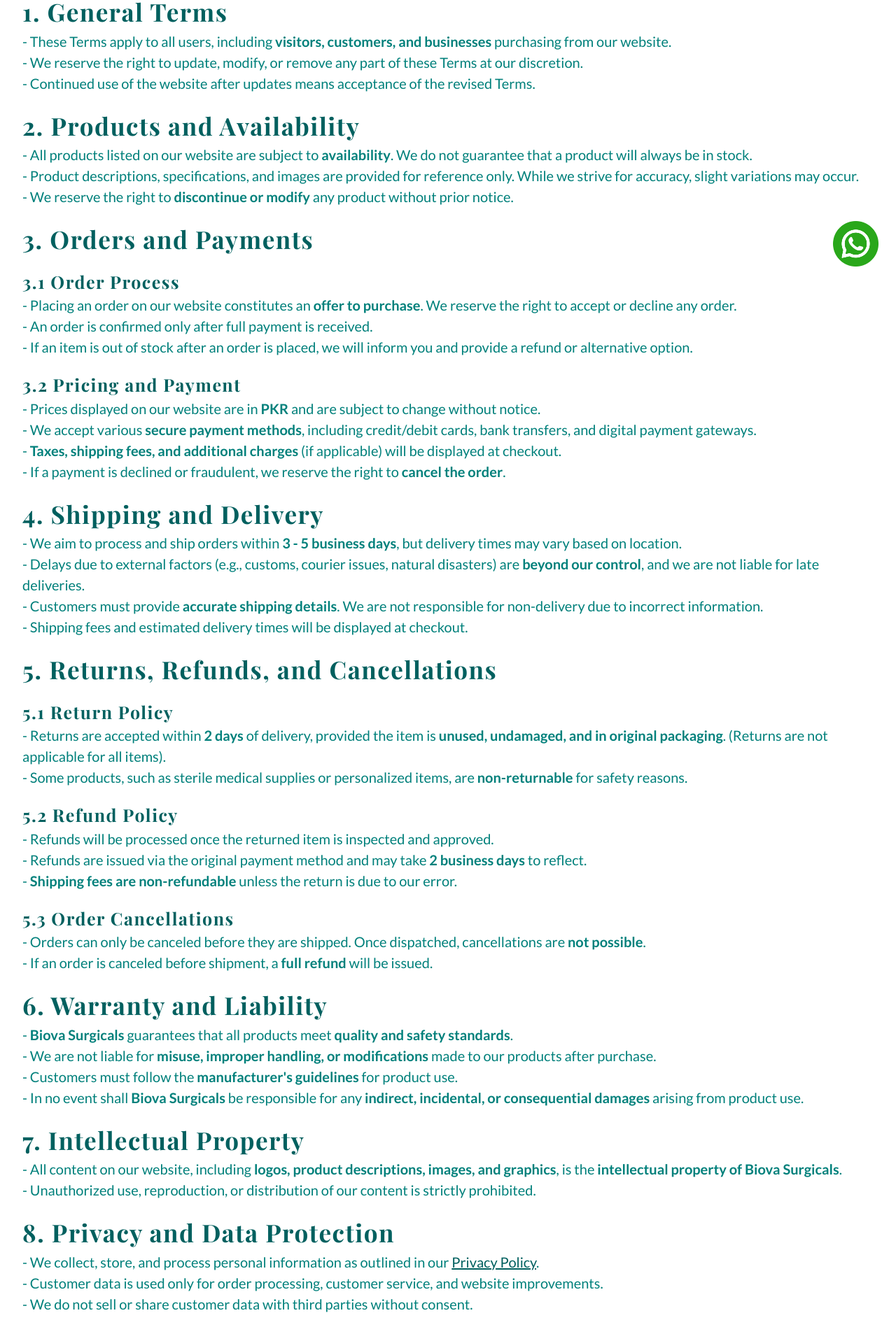
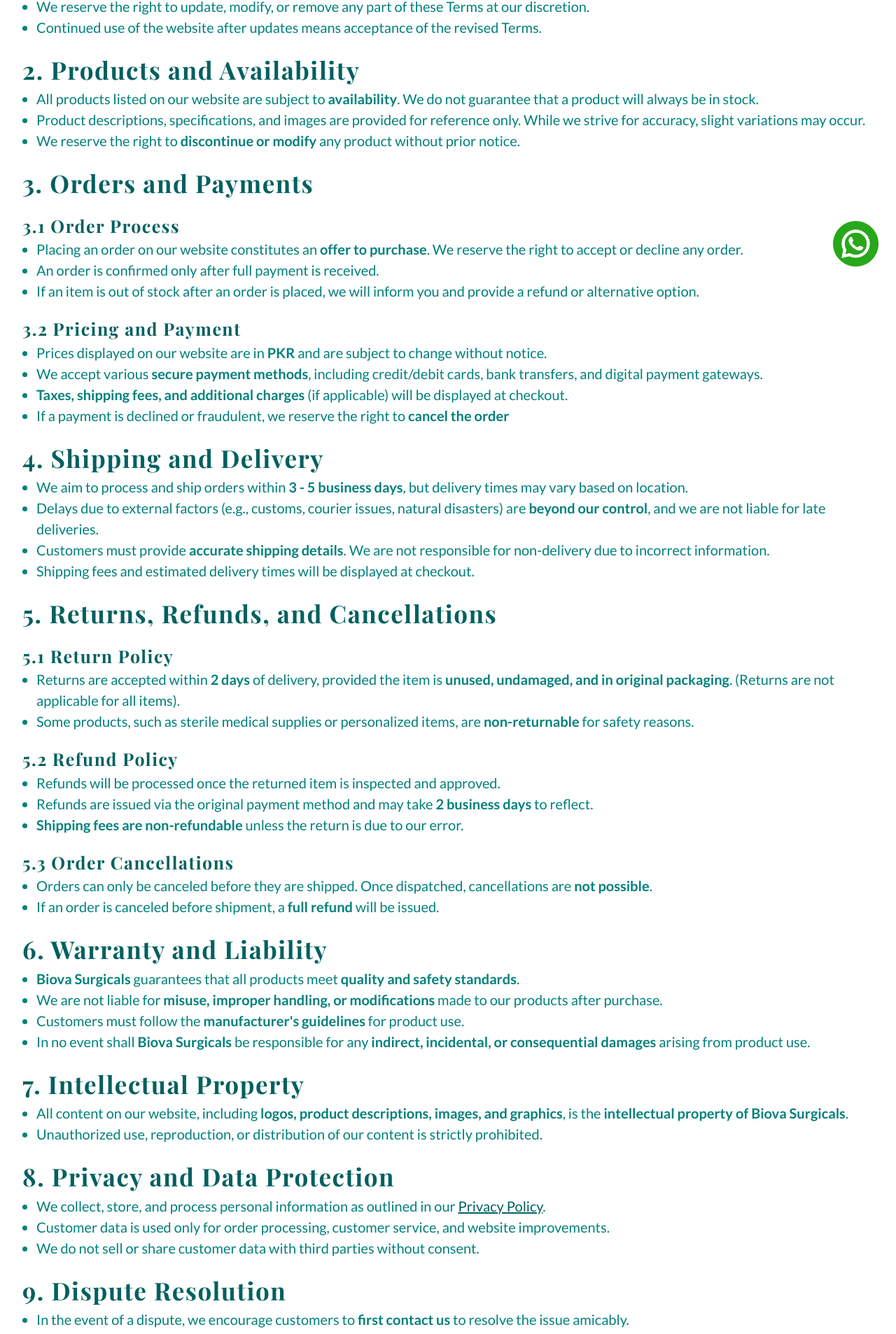
Before and after one commit to ABDULMOIZGHANI/Biova-Surgicals, a React (Vite) app in the folder FrontEnd/: page /terms-and-conditions in a window 1280 px wide. Shown: the part 394-2301 px from the top of the page at 70% size. Built offline with nearby package versions, Linux system fonts and the light colour scheme; a web font is replaced by a local one.

Commit message:
Terms & Conditions Update

```diff
--- a/FrontEnd/src/pages/Features.jsx
+++ b/FrontEnd/src/pages/Features.jsx
@@ -9,11 +9,15 @@
             <div className='h-[2px] mt-[20px] bg-[#00605f]'></div>
 
             <h2 className='text-[#00605f] playfair font-bold text-[25px] md:text-[35px] tracking-[1.5px] mt-[20px]'>Premium-Quality Products</h2>
+
+
             <p className='text-[#00807b] lato text-[17px] md:text-[20px] mb-[20px]'>
                 Every item in our inventory is: <br />
-                ✅ <b>Certified</b> (ISO, CE, FDA-compliant) for safety and reliability. <br />
-                ✅ <b>Sourced from trusted manufacturers</b> with proven track records. <br />
-                ✅ <b>Rigorously tested</b> by our biomedical engineering team before reaching you.
+                <ul className='list-disc ml-5'>
+                    <li><b>Certified</b>: (ISO, CE, FDA-compliant) for safety and reliability.</li>
+                    <li><b>Sourced from trusted manufacturers</b>:  With proven track records.</li>
+                    <li><b>Rigorously tested</b>: By our biomedical engineering team before reaching you.</li>
+                </ul>
             </p>
 
             <h2 className='text-[#00605f] playfair font-bold text-[25px] md:text-[35px] tracking-[1.5px] mt-[20px]'>Competitive Pricing Without Compromise</h2>
--- a/FrontEnd/src/pages/TermsAndConditions.jsx
+++ b/FrontEnd/src/pages/TermsAndConditions.jsx
@@ -5,10 +5,10 @@
     return (
         <section className='w-[95%] m-auto max-w-[1300px] pb-[50px]'>
             <h1 className='text-[#00605f] playfair font-bold text-[30px] md:text-[46px] text-center tracking-[1.5px] mt-[30px] mb-[10px]'>Terms and Conditions</h1>
-            <p className='text-[#00807b] text-center lato text-[20px] mb-[20px]'>
+            {/* <p className='text-[#00807b] text-center lato text-[20px] mb-[20px]'>
                 <em>Effective Date:</em> [Insert Date] <br />
                 <em>Last Updated:</em> [Insert Date]
-            </p>
+            </p> */}
 
             <p className='text-[#00807b] lato text-[17px] md:text-[20px] mb-[20px]'>
                 Welcome to <b>Biova Surgicals</b>! These Terms and Conditions govern your use of our website and services. By accessing or purchasing from <b>Biova Surgicals</b>, you agree to comply with these terms. If you do not agree, please refrain from using our services.
@@ -18,97 +18,120 @@
 
             <h2 className='text-[#00605f] playfair font-bold text-[25px] md:text-[35px] tracking-[1.5px] mt-[20px]'>1. General Terms</h2>
             <p className='text-[#00807b] lato text-[17px] md:text-[20px] mb-[20px]'>
-                - These Terms apply to all users, including <b>visitors, customers, and businesses</b> purchasing from our website. <br />
-                - We reserve the right to update, modify, or remove any part of these Terms at our discretion. <br />
-                - Continued use of the website after updates means acceptance of the revised Terms.
+                <ul className='list-disc ml-5'>
+                    <li> These Terms apply to all users, including <b>visitors, customers, and businesses</b> purchasing from our website.</li>
+                    <li>We reserve the right to update, modify, or remove any part of these Terms at our discretion.</li>
+                    <li>Continued use of the website after updates means acceptance of the revised Terms.</li>
+                </ul>
             </p>
 
             <h2 className='text-[#00605f] playfair font-bold text-[25px] md:text-[35px] tracking-[1.5px] mt-[20px]'>2. Products and Availability</h2>
             <p className='text-[#00807b] lato text-[17px] md:text-[20px] mb-[20px]'>
-                - All products listed on our website are subject to <b>availability</b>. We do not guarantee that a product will always be in stock. <br />
-                - Product descriptions, specifications, and images are provided for reference only. While we strive for accuracy, slight variations may occur. <br />
-                - We reserve the right to <b>discontinue or modify</b> any product without prior notice.
+                <ul className='list-disc ml-5'>
+                    <li>All products listed on our website are subject to <b>availability</b>. We do not guarantee that a product will always be in stock.</li>
+                    <li>Product descriptions, specifications, and images are provided for reference only. While we strive for accuracy, slight variations may occur.</li>
+                    <li>We reserve the right to <b>discontinue or modify</b> any product without prior notice.</li>
+                </ul>
             </p>
 
             <h2 className='text-[#00605f] playfair font-bold text-[25px] md:text-[35px] tracking-[1.5px] mt-[20px]'>3. Orders and Payments</h2>
 
             <h3 className='text-[#00605f] playfair font-bold text-[20px] md:text-[25px] tracking-[1.5px] mt-[15px]'>3.1 Order Process</h3>
             <p className='text-[#00807b] lato text-[17px] md:text-[20px] mb-[20px]'>
-                - Placing an order on our website constitutes an <b>offer to purchase</b>. We reserve the right to accept or decline any order. <br />
-                - An order is confirmed only after full payment is received. <br />
-                - If an item is out of stock after an order is placed, we will inform you and provide a refund or alternative option.
+                <ul className='list-disc ml-5'>
+                    <li>Placing an order on our website constitutes an <b>offer to purchase</b>. We reserve the right to accept or decline any order.</li>
+                    <li> An order is confirmed only after full payment is received.</li>
+                    <li>If an item is out of stock after an order is placed, we will inform you and provide a refund or alternative option.</li>
+                </ul>
             </p>
 
             <h3 className='text-[#00605f] playfair font-bold text-[20px] md:text-[25px] tracking-[1.5px] mt-[15px]'>3.2 Pricing and Payment</h3>
             <p className='text-[#00807b] lato text-[17px] md:text-[20px] mb-[20px]'>
-                - Prices displayed on our website are in <b>PKR</b> and are subject to change without notice. <br />
-                - We accept various <b>secure payment methods</b>, including credit/debit cards, bank transfers, and digital payment gateways. <br />
-                - <b>Taxes, shipping fees, and additional charges</b> (if applicable) will be displayed at checkout. <br />
-                - If a payment is declined or fraudulent, we reserve the right to <b>cancel the order</b>.
+                <ul className='list-disc ml-5'>
+                    <li>Prices displayed on our website are in <b>PKR</b> and are subject to change without notice.</li>
+                    <li> We accept various <b>secure payment methods</b>, including credit/debit cards, bank transfers, and digital payment gateways.</li>
+                    <li><b>Taxes, shipping fees, and additional charges</b> (if applicable) will be displayed at checkout.</li>
+                    <li>If a payment is declined or fraudulent, we reserve the right to <b>cancel the order</b></li>
+                </ul>
             </p>
 
             <h2 className='text-[#00605f] playfair font-bold text-[25px] md:text-[35px] tracking-[1.5px] mt-[20px]'>4. Shipping and Delivery</h2>
             <p className='text-[#00807b] lato text-[17px] md:text-[20px] mb-[20px]'>
-                - We aim to process and ship orders within <b>3 - 5 business days</b>, but delivery times may vary based on location. <br />
-                - Delays due to external factors (e.g., customs, courier issues, natural disasters) are <b>beyond our control</b>, and we are not liable for late deliveries. <br />
-                - Customers must provide <b>accurate shipping details</b>. We are not responsible for non-delivery due to incorrect information. <br />
-                - Shipping fees and estimated delivery times will be displayed at checkout.
+                <ul className='list-disc ml-5'>
+                    <li>We aim to process and ship orders within <b>3 - 5 business days</b>, but delivery times may vary based on location.</li>
+                    <li> Delays due to external factors (e.g., customs, courier issues, natural disasters) are <b>beyond our control</b>, and we are not liable for late deliveries. </li>
+                    <li>Customers must provide <b>accurate shipping details</b>. We are not responsible for non-delivery due to incorrect information. </li>
+                    <li>Shipping fees and estimated delivery times will be displayed at checkout.</li>
+                </ul>
             </p>
 
             <h2 className='text-[#00605f] playfair font-bold text-[25px] md:text-[35px] tracking-[1.5px] mt-[20px]'>5. Returns, Refunds, and Cancellations</h2>
 
             <h3 className='text-[#00605f] playfair font-bold text-[20px] md:text-[25px] tracking-[1.5px] mt-[15px]'>5.1 Return Policy</h3>
             <p className='text-[#00807b] lato text-[17px] md:text-[20px] mb-[20px]'>
-                - Returns are accepted within <b>2 days</b> of delivery, provided the item is <b>unused, undamaged, and in original packaging</b>. (Returns are not applicable for all items). <br />
-                - Some products, such as sterile medical supplies or personalized items, are <b>non-returnable</b> for safety reasons.
+                <ul className='list-disc ml-5'>
+                    <li>Returns are accepted within <b>2 days</b> of delivery, provided the item is <b>unused, undamaged, and in original packaging</b>. (Returns are not applicable for all items). </li>
+                    <li> Some products, such as sterile medical supplies or personalized items, are <b>non-returnable</b> for safety reasons. </li>
+                </ul>
             </p>
 
             <h3 className='text-[#00605f] playfair font-bold text-[20px] md:text-[25px] tracking-[1.5px] mt-[15px]'>5.2 Refund Policy</h3>
             <p className='text-[#00807b] lato text-[17px] md:text-[20px] mb-[20px]'>
-                - Refunds will be processed once the returned item is inspected and approved. <br />
-                - Refunds are issued via the original payment method and may take <b>2 business days</b> to reflect. <br />
-                - <b>Shipping fees are non-refundable</b> unless the return is due to our error.
+                <ul className='list-disc ml-5'>
+                    <li>Refunds will be processed once the returned item is inspected and approved.</li>
+                    <li>Refunds are issued via the original payment method and may take <b>2 business days</b> to reflect. </li>
+                    <li> <b>Shipping fees are non-refundable</b> unless the return is due to our error.</li>
+                </ul>
             </p>
 
             <h3 className='text-[#00605f] playfair font-bold text-[20px] md:text-[25px] tracking-[1.5px] mt-[15px]'>5.3 Order Cancellations</h3>
             <p className='text-[#00807b] lato text-[17px] md:text-[20px] mb-[20px]'>
-                - Orders can only be canceled before they are shipped. Once dispatched, cancellations are <b>not possible</b>. <br />
-                - If an order is canceled before shipment, a <b>full refund</b> will be issued.
+                <ul className='list-disc ml-5'>
+                    <li>Orders can only be canceled before they are shipped. Once dispatched, cancellations are <b>not possible</b>. </li>
+                    <li>If an order is canceled before shipment, a <b>full refund</b> will be issued.</li>
+                </ul>
             </p>
 
             <h2 className='text-[#00605f] playfair font-bold text-[25px] md:text-[35px] tracking-[1.5px] mt-[20px]'>6. Warranty and Liability</h2>
             <p className='text-[#00807b] lato text-[17px] md:text-[20px] mb-[20px]'>
-                - <b>Biova Surgicals</b> guarantees that all products meet <b>quality and safety standards</b>. <br />
-                - We are not liable for <b>misuse, improper handling, or modifications</b> made to our products after purchase. <br />
-                - Customers must follow the <b>manufacturer's guidelines</b> for product use. <br />
-                - In no event shall <b>Biova Surgicals</b> be responsible for any <b>indirect, incidental, or consequential damages</b> arising from product use.
+                <ul className='list-disc ml-5'>
+                    <li><b>Biova Surgicals</b> guarantees that all products meet <b>quality and safety standards</b>. </li>
+                    <li>We are not liable for <b>misuse, improper handling, or modifications</b> made to our products after purchase. </li>
+                    <li>Customers must follow the <b>manufacturer's guidelines</b> for product use.</li>
+                    <li>In no event shall <b>Biova Surgicals</b> be responsible for any <b>indirect, incidental, or consequential damages</b> arising from product use.</li>
+                </ul>
             </p>
 
             <h2 className='text-[#00605f] playfair font-bold text-[25px] md:text-[35px] tracking-[1.5px] mt-[20px]'>7. Intellectual Property</h2>
             <p className='text-[#00807b] lato text-[17px] md:text-[20px] mb-[20px]'>
-                - All content on our website, including <b>logos, product descriptions, images, and graphics</b>, is the <b>intellectual property of Biova Surgicals</b>. <br />
-                - Unauthorized use, reproduction, or distribution of our content is strictly prohibited.
+                <ul className='list-disc ml-5'>
+                    <li>All content on our website, including <b>logos, product descriptions, images, and graphics</b>, is the <b>intellectual property of Biova Surgicals</b>. </li>
+                    <li>Unauthorized use, reproduction, or distribution of our content is strictly prohibited.</li>
+                </ul>
             </p>
 
             <h2 className='text-[#00605f] playfair font-bold text-[25px] md:text-[35px] tracking-[1.5px] mt-[20px]'>8. Privacy and Data Protection</h2>
             <p className='text-[#00807b] lato text-[17px] md:text-[20px] mb-[20px]'>
-                - We collect, store, and process personal information as outlined in our <Link to="/privacy-policy" className="text-[#00605f] underline">Privacy Policy</Link>. <br />
-                - Customer data is used only for order processing, customer service, and website improvements. <br />
-                - We do not sell or share customer data with third parties without consent.
+                <ul className='list-disc ml-5'>
+                    <li>We collect, store, and process personal information as outlined in our <Link to="/privacy-policy" className="text-[#00605f] underline">Privacy Policy</Link>. </li>
+                    <li>Customer data is used only for order processing, customer service, and website improvements.</li>
+                    <li>We do not sell or share customer data with third parties without consent.</li>
+                </ul>
             </p>
 
             <h2 className='text-[#00605f] playfair font-bold text-[25px] md:text-[35px] tracking-[1.5px] mt-[20px]'>9. Dispute Resolution</h2>
             <p className='text-[#00807b] lato text-[17px] md:text-[20px] mb-[20px]'>
-                - In the event of a dispute, we encourage customers to <b>first contact us</b> to resolve the issue amicably. <br />
-                - If a resolution cannot be reached, disputes shall be handled under the laws of <b>PAKSITAN/KARCHI</b>. <br />
-
+                <ul className='list-disc ml-5'>
+                    <li>In the event of a dispute, we encourage customers to <b>first contact us</b> to resolve the issue amicably. </li>
+                    <li>If a resolution cannot be reached, disputes shall be handled under the laws of <b>PAKSITAN/KARCHI</b>. </li>
+                </ul>
             </p>
 
             <h2 className='text-[#00605f] playfair font-bold text-[25px] md:text-[35px] tracking-[1.5px] mt-[20px]'>10. Contact Us</h2>
             <p className='text-[#00807b] lato text-[17px] md:text-[20px] mb-[50px]'>
                 If you have any questions or concerns about this Privacy Policy, you can contact us at: <br /><br />
                 <b>Biova Surgicals</b> <br />
-                [Your Business Address] <br />
+                {/* [Your Business Address] <br /> */}
                 Email:  <Link to="mailto:biovasurgicals@gmail.com">
                     <p className="mt-1 text-lg font-medium inline lato">biovasurgicals@gmail.com</p>
                 </Link> <br />
```
